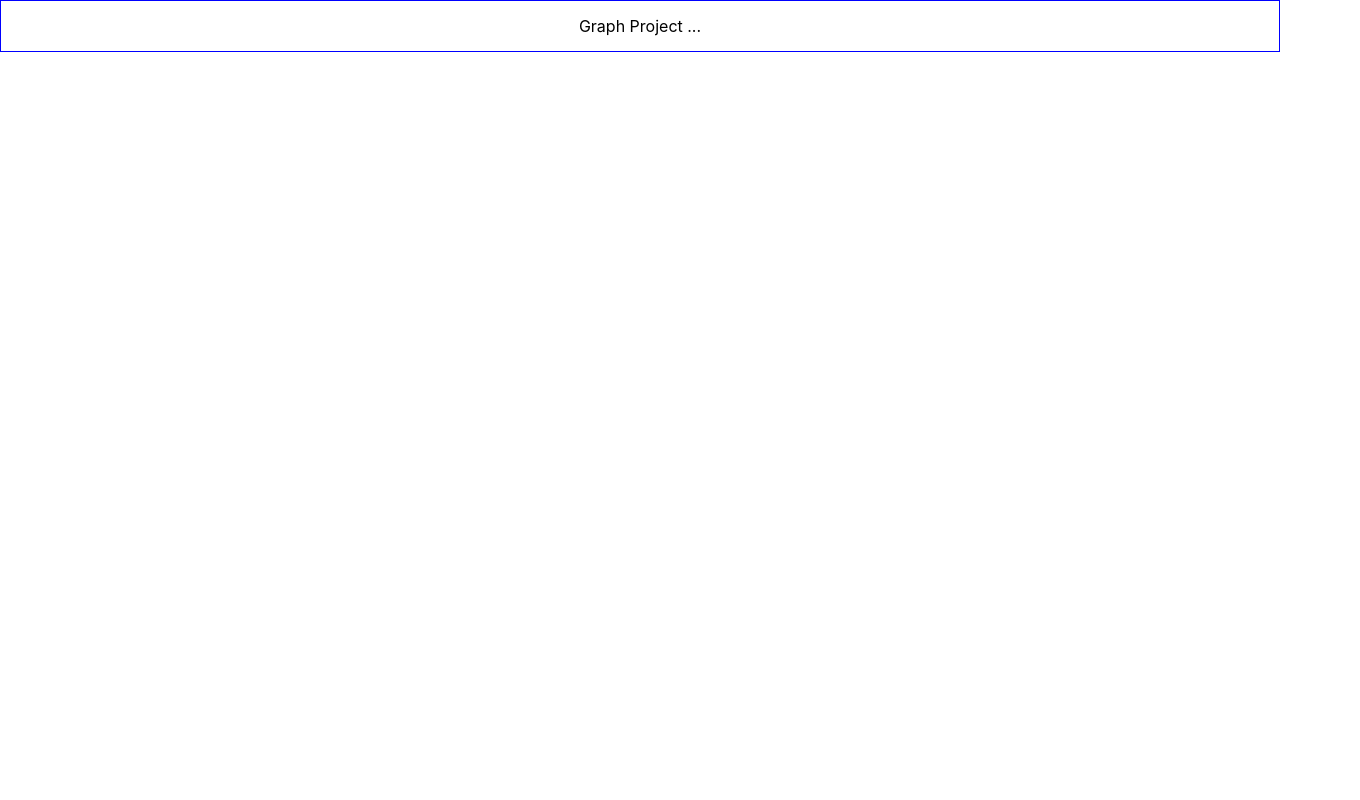
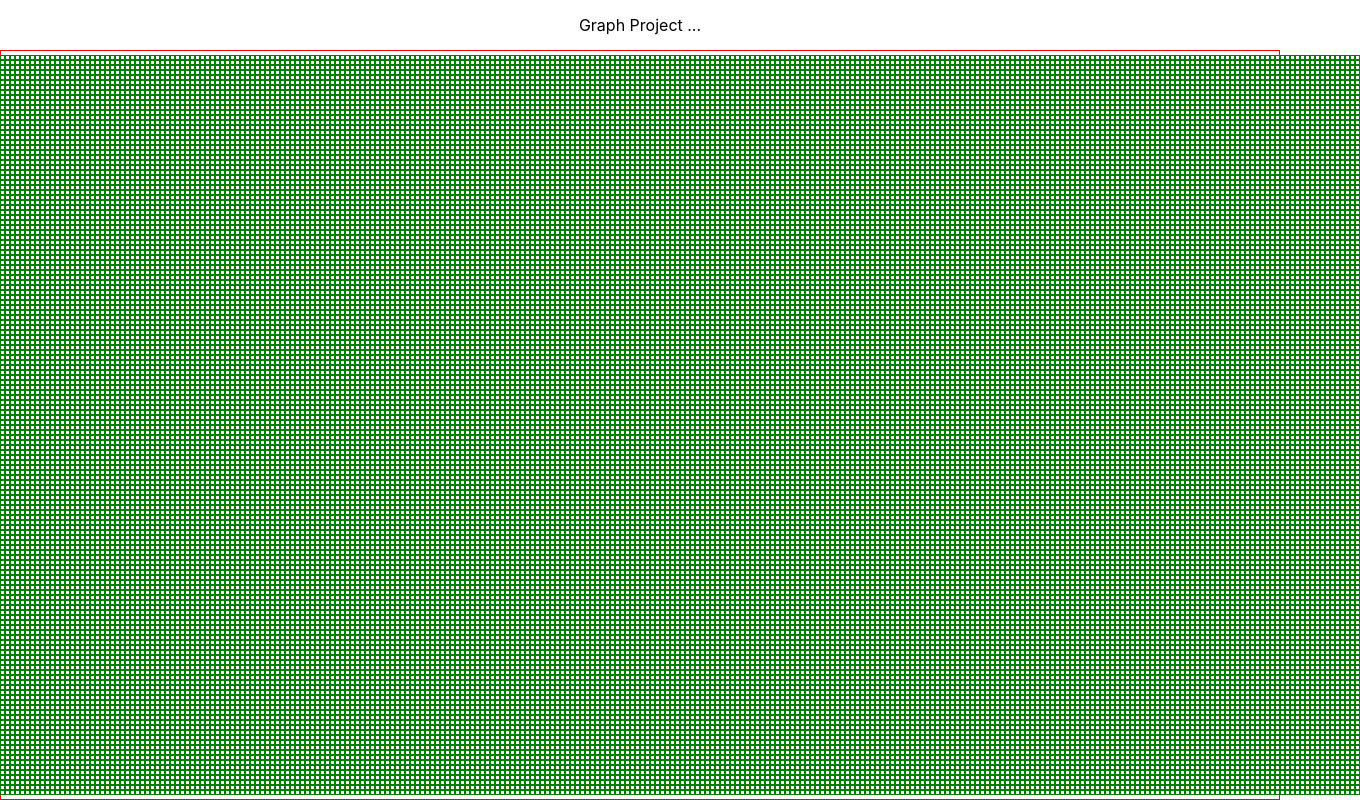
Before and after one commit to iamsarthakkr/graph-project, a React (Create React App) app: page / in a window 1280 px wide. Shown: the whole page, 1360 px wide, since content can reach past the window. Built offline with nearby package versions, Linux system fonts and the light colour scheme.

Commit message:
Added Basic Grid layout

```diff
--- a/src/App.tsx
+++ b/src/App.tsx
@@ -1,24 +1,33 @@
 import React from "react";
 import styled from "styled-components";
+import { Grid } from "./components/Grid";
 
 const Container = styled.div`
    text-align: center;
-   width: 100vw;
-   height: 100vh;
+   min-width: 100vw;
+   min-height: 100vh;
 
    display: flex;
    flex-direction: column;
 `;
 
 const Header = styled.div`
-   border: 1px solid blue;
    padding: 15px 0;
 `;
 
+const ROW_FACTOR = 740,
+   COL_FACTOR = 1440;
+
 function App() {
+   const HEIGHT = 5,
+      WIDTH = 5,
+      ROWS = ROW_FACTOR / HEIGHT,
+      COLUMNS = COL_FACTOR / WIDTH;
+
    return (
       <Container>
          <Header>Graph Project ...</Header>
+         <Grid width={WIDTH} height={HEIGHT} rows={ROWS} columns={COLUMNS} />
       </Container>
    );
 }
--- /dev/null
+++ b/src/components/Grid/Grid.tsx
@@ -0,0 +1,32 @@
+import React from "react";
+import { get2DArray } from "../../utils";
+import { Container, GridCell, GridRow } from "./GridComponents";
+import { IGridProps } from "../../types";
+
+export const Grid = (props: IGridProps) => {
+   const { width, height, rows, columns } = props;
+   console.log({ props });
+
+   const rowWidth = columns * width;
+
+   const gridRows = get2DArray(rows, columns).map((_row, i) => {
+      const row = _row.map((_col, j) => (
+         <GridCell id={`Cell ${i} ${j}`} width={width} height={height} />
+      ));
+      console.log(row);
+
+      return (
+         <GridRow
+            id={`Row ${i}`}
+            columns={columns}
+            height={height}
+            width={rowWidth}
+         >
+            {row}
+         </GridRow>
+      );
+   });
+   console.log(gridRows);
+
+   return <Container>{gridRows}</Container>;
+};
--- /dev/null
+++ b/src/components/Grid/GridComponents.tsx
@@ -0,0 +1,24 @@
+import styled from "styled-components";
+import { convertToPixels } from "../../utils";
+import { ICellProps, IGridRowProps } from "../../types";
+
+export const Container = styled.div`
+   flex: 1;
+   border: 1px solid red;
+
+   display: grid;
+   justify-content: center;
+   align-content: center;
+`;
+
+export const GridRow = styled.div.attrs((props: IGridRowProps) => props)`
+   width: ${(props) => convertToPixels(props.width)};
+   height: ${(props) => convertToPixels(props.height)};
+   display: flex;
+`;
+
+export const GridCell = styled.div.attrs((props: ICellProps) => props)`
+   width: ${(props) => convertToPixels(props.width)};
+   height: ${(props) => convertToPixels(props.height)};
+   border: 1px solid green;
+`;
--- /dev/null
+++ b/src/components/Grid/index.ts
@@ -0,0 +1 @@
+export { Grid } from "./Grid";
```
